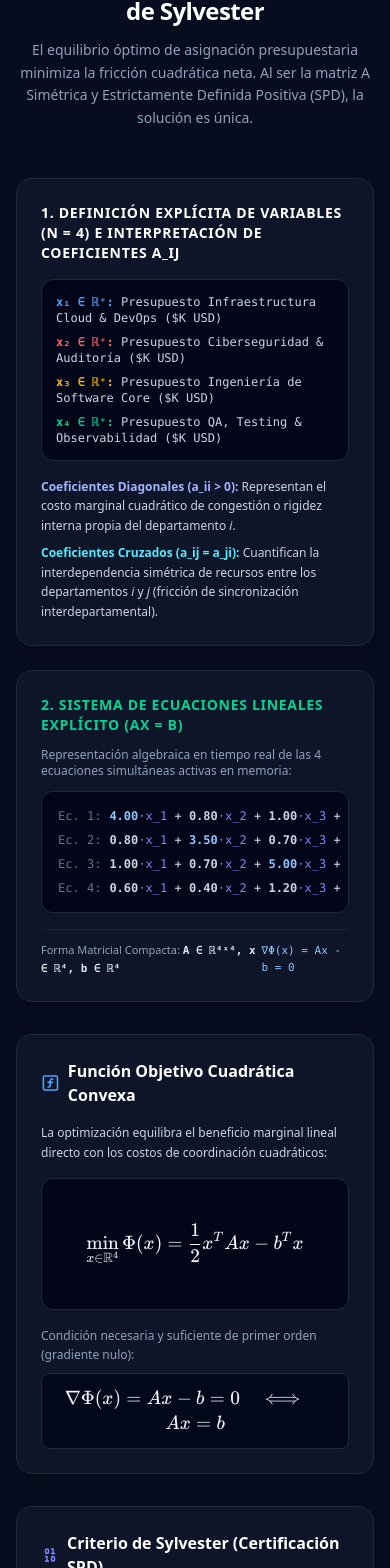
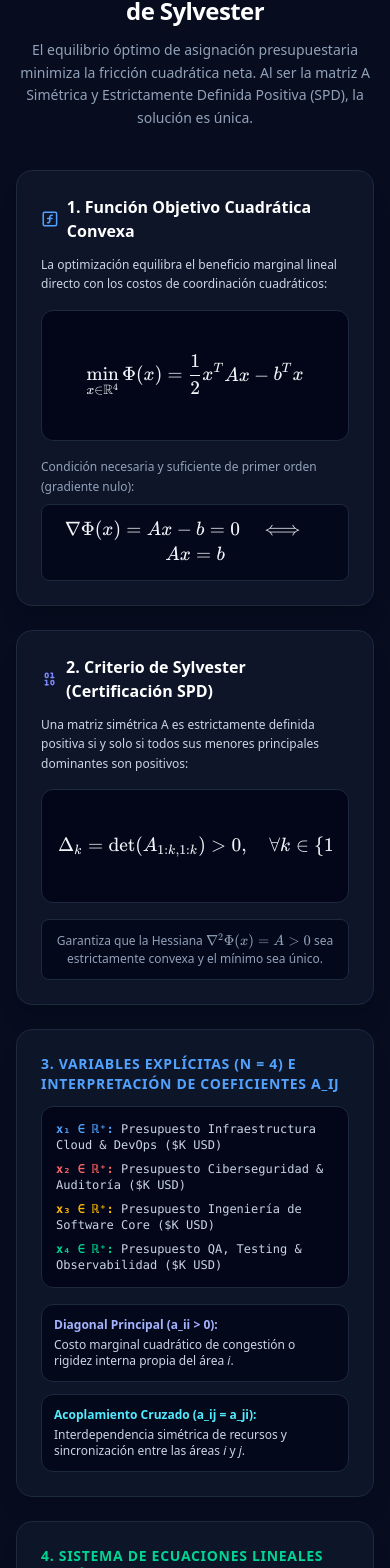
Before and after one commit to AlejandroQuintelaAguilar/Metodos_numericos_Analisis_Financiero, a React (Vite) app: page / in a window 390 px wide. Shown: the part 3896-5464 px from the top of the page. Built offline with nearby package versions, Linux system fonts and the light colour scheme.

Commit message:
Diseño Web: Ordenar secuencialmente los módulos del 1 al 10 y alinear tarjetas simétricas en el Módulo 3

```diff
--- a/src/ui/components/MathFormulationSection.tsx
+++ b/src/ui/components/MathFormulationSection.tsx
@@ -20,10 +20,12 @@ export const MathFormulationSection: React.FC<MathFormulationProps> = ({
   matrixA,
   vectorB
 }) => {
+  const subscripts = ['₁', '₂', '₃', '₄'];
+
   return (
     <section id="formulacion" className="py-16 border-b border-slate-800 bg-slate-900/40">
       <div className="max-w-7xl mx-auto px-4 sm:px-6 lg:px-8">
-        <div className="text-center max-w-3xl mx-auto mb-12">
+        <div className="text-center max-w-3xl mx-auto mb-10">
           <span className="text-xs uppercase tracking-wider font-semibold text-blue-400">
             Módulo 3 · Formulación Matemática Rigurosa (Secciones 6.1 y 7.3)
           </span>
@@ -36,41 +38,88 @@ export const MathFormulationSection: React.FC<MathFormulationProps> = ({
           </p>
         </div>
 
-        {/* Definición Explícita de Variables (n=4), Sistema Lineal Ax=b e Interpretación de a_ij */}
-        <div className="grid grid-cols-1 lg:grid-cols-12 gap-6 mb-8">
-          {/* Definición Explícita de Variables e Interpretación de Coeficientes */}
-          <div className="lg:col-span-5 p-6 rounded-2xl bg-slate-900/90 border border-slate-800 shadow-xl space-y-4">
-            <h3 className="text-sm font-bold text-white uppercase tracking-wider text-blue-400">
-              1. Definición Explícita de Variables (n = 4) e Interpretación de Coeficientes a_ij
-            </h3>
-            <ul className="space-y-2 text-xs text-slate-300 font-mono bg-slate-950 p-3.5 rounded-xl border border-slate-800">
-              <li><strong className="text-blue-400">x₁ ∈ ℝ⁺:</strong> Presupuesto Infraestructura Cloud &amp; DevOps ($K USD)</li>
-              <li><strong className="text-red-400">x₂ ∈ ℝ⁺:</strong> Presupuesto Ciberseguridad &amp; Auditoría ($K USD)</li>
-              <li><strong className="text-amber-400">x₃ ∈ ℝ⁺:</strong> Presupuesto Ingeniería de Software Core ($K USD)</li>
-              <li><strong className="text-emerald-400">x₄ ∈ ℝ⁺:</strong> Presupuesto QA, Testing &amp; Observabilidad ($K USD)</li>
-            </ul>
-            <div className="text-xs text-slate-300 space-y-2 leading-relaxed">
-              <p>
-                <strong className="text-indigo-300">Coeficientes Diagonales (a_ii &gt; 0):</strong> Representan el costo marginal cuadrático de congestión o rigidez interna propia del departamento <em>i</em>.
+        {/* Fila 1: Modelo Cuadrático y Criterio de Sylvester (2 Columnas Simétricas) */}
+        <div className="grid grid-cols-1 lg:grid-cols-2 gap-6 mb-6">
+          <div className="p-6 rounded-2xl bg-slate-900/90 border border-slate-800 shadow-xl flex flex-col justify-between">
+            <div>
+              <div className="flex items-center gap-2 mb-3 text-blue-400">
+                <FunctionSquare className="w-5 h-5" />
+                <h3 className="text-base font-bold text-white">1. Función Objetivo Cuadrática Convexa</h3>
+              </div>
+              <p className="text-xs text-slate-300 leading-relaxed mb-4">
+                La optimización equilibra el beneficio marginal lineal directo con los costos de coordinación cuadráticos:
               </p>
-              <p>
-                <strong className="text-cyan-300">Coeficientes Cruzados (a_ij = a_ji):</strong> Cuantifican la interdependencia simétrica de recursos entre los departamentos <em>i</em> y <em>j</em> (fricción de sincronización interdepartamental).
+              <div className="p-4 rounded-xl bg-slate-950 border border-slate-800 text-center mb-4">
+                <MathBlock math="\min_{x \in \mathbb{R}^4} \Phi(x) = \frac{1}{2} x^T A x - b^T x" block={true} />
+              </div>
+            </div>
+            <div>
+              <p className="text-xs text-slate-400 leading-relaxed mb-2">
+                Condición necesaria y suficiente de primer orden (gradiente nulo):
               </p>
+              <div className="p-3 rounded-lg bg-slate-950/80 border border-slate-800 text-center">
+                <MathBlock math="\nabla \Phi(x) = A x - b = 0 \quad \Longleftrightarrow \quad A x = b" block={false} />
+              </div>
             </div>
           </div>
 
-          {/* Sistema Lineal Desarrollado Ax = b */}
-          <div className="lg:col-span-7 p-6 rounded-2xl bg-slate-900/90 border border-slate-800 shadow-xl flex flex-col justify-between">
+          <div className="p-6 rounded-2xl bg-slate-900/90 border border-slate-800 shadow-xl flex flex-col justify-between">
+            <div>
+              <div className="flex items-center gap-2 mb-3 text-indigo-400">
+                <Binary className="w-5 h-5" />
+                <h3 className="text-base font-bold text-white">2. Criterio de Sylvester (Certificación SPD)</h3>
+              </div>
+              <p className="text-xs text-slate-300 leading-relaxed mb-4">
+                Una matriz simétrica A es estrictamente definida positiva si y solo si todos sus
+                menores principales dominantes son positivos:
+              </p>
+              <div className="p-4 rounded-xl bg-slate-950 border border-slate-800 text-center mb-4">
+                <MathBlock math="\Delta_k = \det(A_{1:k, 1:k}) > 0, \quad \forall k \in \{1, 2, 3, 4\}" block={true} />
+              </div>
+            </div>
+            <div className="p-3 rounded-lg bg-slate-950/80 border border-slate-800 text-xs text-slate-400 text-center">
+              Garantiza que la Hessiana <MathBlock math="\nabla^2 \Phi(x) = A > 0" /> sea estrictamente convexa y el mínimo sea único.
+            </div>
+          </div>
+        </div>
+
+        {/* Fila 2: Definición Explícita de Variables (n=4), Interpretación de Coeficientes y Sistema Ax=b */}
+        <div className="grid grid-cols-1 lg:grid-cols-2 gap-6 mb-6">
+          <div className="p-6 rounded-2xl bg-slate-900/90 border border-slate-800 shadow-xl flex flex-col justify-between space-y-4">
+            <div>
+              <h3 className="text-sm font-bold text-blue-400 uppercase tracking-wider mb-3">
+                3. Variables Explícitas (n = 4) e Interpretación de Coeficientes a_ij
+              </h3>
+              <ul className="space-y-2 text-xs text-slate-300 font-mono bg-slate-950 p-3.5 rounded-xl border border-slate-800">
+                <li><strong className="text-blue-400">x₁ ∈ ℝ⁺:</strong> Presupuesto Infraestructura Cloud &amp; DevOps ($K USD)</li>
+                <li><strong className="text-red-400">x₂ ∈ ℝ⁺:</strong> Presupuesto Ciberseguridad &amp; Auditoría ($K USD)</li>
+                <li><strong className="text-amber-400">x₃ ∈ ℝ⁺:</strong> Presupuesto Ingeniería de Software Core ($K USD)</li>
+                <li><strong className="text-emerald-400">x₄ ∈ ℝ⁺:</strong> Presupuesto QA, Testing &amp; Observabilidad ($K USD)</li>
+              </ul>
+            </div>
+            <div className="grid grid-cols-1 sm:grid-cols-2 gap-3 text-xs text-slate-300">
+              <div className="p-3 rounded-xl bg-slate-950/80 border border-slate-800">
+                <strong className="text-indigo-300 block mb-1">Diagonal Principal (a_ii &gt; 0):</strong>
+                Costo marginal cuadrático de congestión o rigidez interna propia del área <em>i</em>.
+              </div>
+              <div className="p-3 rounded-xl bg-slate-950/80 border border-slate-800">
+                <strong className="text-cyan-300 block mb-1">Acoplamiento Cruzado (a_ij = a_ji):</strong>
+                Interdependencia simétrica de recursos y sincronización entre las áreas <em>i</em> y <em>j</em>.
+              </div>
+            </div>
+          </div>
+
+          <div className="p-6 rounded-2xl bg-slate-900/90 border border-slate-800 shadow-xl flex flex-col justify-between">
             <div>
               <h3 className="text-sm font-bold uppercase tracking-wider text-emerald-400 mb-3">
-                2. Sistema de Ecuaciones Lineales Explícito (Ax = b)
+                4. Sistema de Ecuaciones Lineales Explícito (Ax = b)
               </h3>
               <p className="text-xs text-slate-400 mb-3">
                 Representación algebraica en tiempo real de las 4 ecuaciones simultáneas activas en memoria:
               </p>
-              <div className="p-4 rounded-xl bg-slate-950 border border-slate-800 font-mono text-xs space-y-2 overflow-x-auto">
+              <div className="p-4 rounded-xl bg-slate-950 border border-slate-800 font-mono text-xs space-y-2.5 overflow-x-auto">
                 {matrixA.map((row, i) => (
-                  <div key={i} className="flex items-center justify-between gap-2 text-slate-200 whitespace-nowrap">
+                  <div key={i} className="flex items-center justify-between gap-3 text-slate-200 whitespace-nowrap py-0.5 border-b border-slate-900 last:border-0">
                     <span>
                       <span className="text-slate-500 mr-2">Ec. {i + 1}:</span>
                       {row.map((coef, j) => {
@@ -80,7 +129,7 @@ export const MathFormulationSection: React.FC<MathFormulationProps> = ({
                           <span key={j}>
                             {sign}
                             <strong className={i === j ? 'text-blue-300' : 'text-slate-300'}>{absVal}</strong>
-                            <span className="text-indigo-400">·x_{j + 1}</span>
+                            <span className="text-indigo-400">·x{subscripts[j] ?? j + 1}</span>
                           </span>
                         );
                       })}
@@ -93,50 +142,9 @@ export const MathFormulationSection: React.FC<MathFormulationProps> = ({
               </div>
             </div>
             <div className="mt-4 pt-3 border-t border-slate-800/80 flex items-center justify-between text-[11px] text-slate-400">
-              <span>Forma Matricial Compacta: <strong className="text-slate-200 font-mono">A ∈ ℝ⁴ˣ⁴, x ∈ ℝ⁴, b ∈ ℝ⁴</strong></span>
+              <span>Dimensiones: <strong className="text-slate-200 font-mono">A ∈ ℝ⁴ˣ⁴, x ∈ ℝ⁴, b ∈ ℝ⁴</strong></span>
               <span className="text-blue-300 font-mono">∇Φ(x) = Ax - b = 0</span>
             </div>
-          </div>
-        </div>
-
-        {/* Modelo Cuadrático */}
-        <div className="grid grid-cols-1 lg:grid-cols-2 gap-8 mb-12">
-          <div className="p-6 rounded-2xl bg-slate-900/90 border border-slate-800 shadow-xl">
-            <div className="flex items-center gap-2 mb-4 text-blue-400">
-              <FunctionSquare className="w-5 h-5" />
-              <h3 className="text-base font-bold text-white">Función Objetivo Cuadrática Convexa</h3>
-            </div>
-            <p className="text-xs text-slate-300 leading-relaxed mb-4">
-              La optimización equilibra el beneficio marginal lineal directo con los costos de coordinación cuadráticos:
-            </p>
-            <div className="p-4 rounded-xl bg-slate-950 border border-slate-800 text-center mb-4">
-              <MathBlock math="\min_{x \in \mathbb{R}^4} \Phi(x) = \frac{1}{2} x^T A x - b^T x" block={true} />
-            </div>
-            <p className="text-xs text-slate-400 leading-relaxed">
-              Condición necesaria y suficiente de primer orden (gradiente nulo):
-            </p>
-            <div className="p-3 rounded-lg bg-slate-950/80 border border-slate-800 text-center mt-2">
-              <MathBlock math="\nabla \Phi(x) = A x - b = 0 \quad \Longleftrightarrow \quad A x = b" block={false} />
-            </div>
-          </div>
-
-          {/* Criterio de Sylvester */}
-          <div className="p-6 rounded-2xl bg-slate-900/90 border border-slate-800 shadow-xl">
-            <div className="flex items-center gap-2 mb-4 text-indigo-400">
-              <Binary className="w-5 h-5" />
-              <h3 className="text-base font-bold text-white">Criterio de Sylvester (Certificación SPD)</h3>
-            </div>
-            <p className="text-xs text-slate-300 leading-relaxed mb-4">
-              Una matriz simétrica A es estrictamente definida positiva si y solo si todos sus
-              menores principales dominantes son positivos:
-            </p>
-            <div className="p-4 rounded-xl bg-slate-950 border border-slate-800 text-center mb-4">
-              <MathBlock math="\Delta_k = \det(A_{1:k, 1:k}) > 0, \quad \forall k \in \{1, 2, 3, 4\}" block={true} />
-            </div>
-            <p className="text-xs text-slate-400 leading-relaxed">
-              Garantiza que la Hessiana <MathBlock math="\nabla^2 \Phi(x) = A > 0" /> sea estrictamente convexa,
-              asegurando que el mínimo sea global y único.
-            </p>
           </div>
         </div>
 
```
Also changed, not shown: src/ui/App.tsx (+10 -10 lines), src/ui/components/Navbar.tsx (+13 -12 lines), src/ui/components/ScenarioButtons.tsx (+5 -5 lines).
